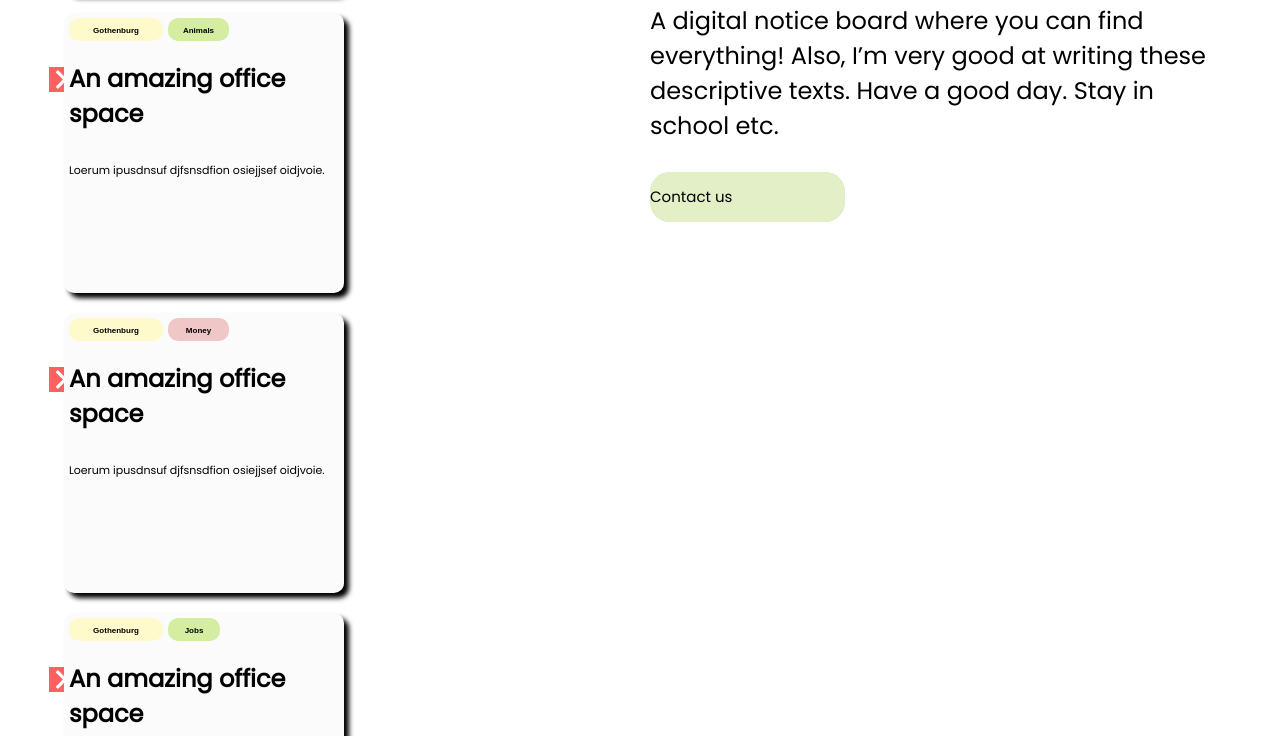
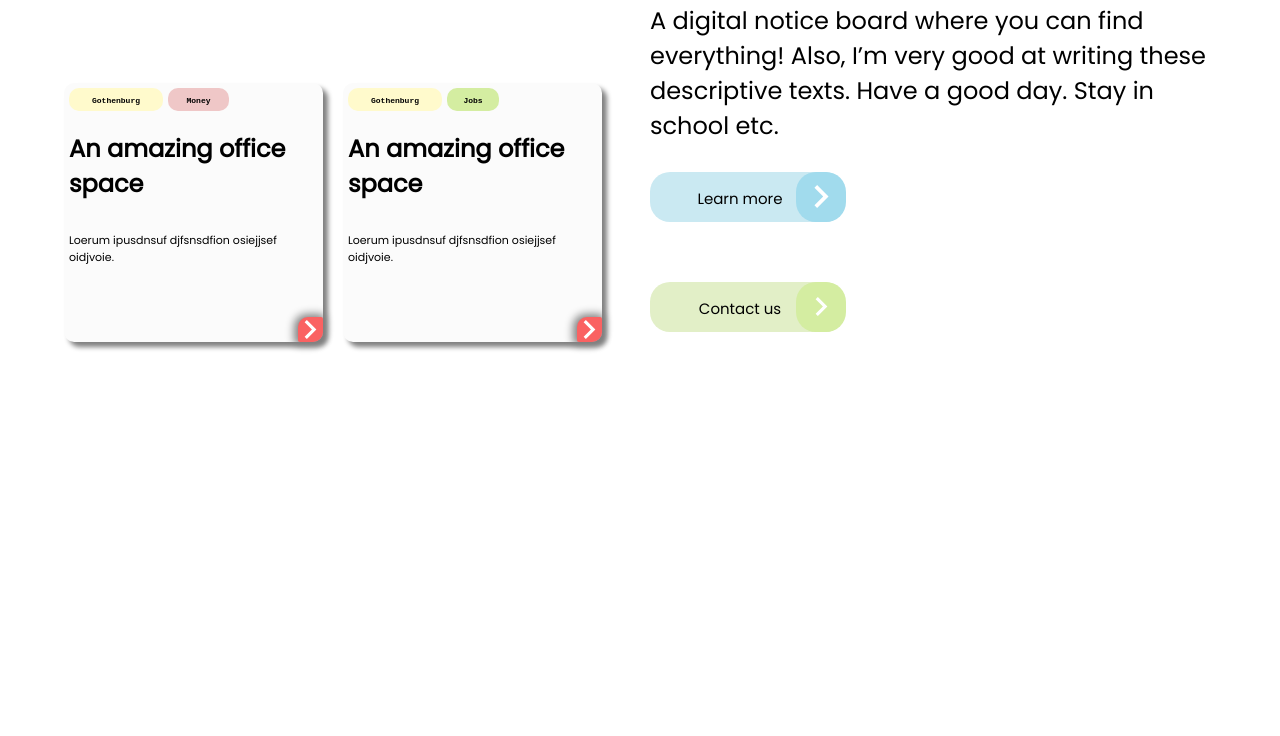
Before and after one commit to lucasackerberg/noticify, a plain HTML site: page index.html in a window 1280 px wide. Shown: the part 430-1166 px from the top of the page. After the commit the page ends 903 px from the top, so only its background shows below. Drawn offline with Linux system fonts and the light colour scheme.

Commit message:
Addition
Added hover effects and two buttons

```diff
--- a/index.html
+++ b/index.html
@@ -90,9 +90,15 @@
                 <p>A digital notice board where you can find everything! Also, I’m very good at writing these descriptive texts. Have a good day. Stay in school etc.</p>
                 <div class="buttons">
                     <div class="buttonblue"><p>Learn more</p>
-                        <div class="arrow-button-right"></div>
+                        <div class="arrow-button-right">
+                            <img src="resources/images/arrow-black.svg" alt="">
+                        </div>
                     </div>
-                    <div class="buttonyellow"><p>Contact us</p></div>
+                    <div class="buttonyellow"><p>Contact us</p>
+                        <div class="arrow-button-rightyellow">
+                            <img src="resources/images/arrow-black.svg" alt="">
+                        </div>
+                    </div>
                 </div>
             </div>
         </div>
--- a/style.css
+++ b/style.css
@@ -41,7 +41,7 @@ header h1 {
      color: #FA6262 ;
      font-size: 36px;
      font-weight: 800;
-     margin-left: 10px;
+     margin-left: 50px;
 
 }
 
@@ -56,6 +56,11 @@ nav h2 a {
     font-family: 'Poppins', sans-serif;
     font-size: 20px;
     padding-right: 10px;
+    text-decoration: none;
+}
+
+nav h2 a:hover {
+    color: var(--red);
 }
 
 main {
@@ -83,7 +88,7 @@ main {
 
 .container .right {
     display: flex;
-    flex-flow: column wrap;
+    flex-direction: column;
     gap: 5px;
     height: 90vh;
     width: 45vw;
@@ -94,20 +99,22 @@ main {
     font-weight: 800;
 }
 
+.container .right h1:hover{
+    transform: scale(1.2);
+    transition-duration: 0.2s;
+}
+
 .container .right p {
     font-size: 24px;
     font-weight: 400;
 }
 
 .container .left .card {
-    box-shadow: 5px 5px 5px var(--font-color);
+    box-shadow: 5px 5px 5px grey;
     background-color: #FBFBFB;
-    height: 35vh;
-    width: 35vh;
+    height: 259px;
+    width: 259px;
     border-radius: 10px;
-}
-
-.card {
     display: flex;
     flex-flow: column wrap;
     padding: 5px;
@@ -168,10 +175,12 @@ main {
 .tagbox p {
     font-size: 8px;
     font-weight: 800;
-    font-family:sans-serif;
+    font-family:monospace;
 }
 
 .buttons {
+    width: 250px;
+    height: 200px;
     display: flex;
     flex-flow: row wrap;
     gap: 20px;
@@ -184,8 +193,8 @@ main {
     border-radius: 20px;
     align-items: center;
     text-align: center;
-    position: absolute;
-    display: flex;
+    flex-direction: row;
+    position: relative;
 }
 
 .buttonyellow {
@@ -193,18 +202,19 @@ main {
     height: 50px;
     background-color:var(--green);
     border-radius: 20px;
-    align-items: center;
     text-align: center;
-    position: absolute;
-    display: flex;
+    flex-direction: row;
+    position: relative;
 }
 
 .right .buttons .buttonblue p {
     font-size: 15px;
+    padding-right: 15px;
 }
 
 .right .buttons .buttonyellow p {
     font-size: 15px;
+    padding-right: 15px;
 }
 
 .buttonarrow {
@@ -212,27 +222,53 @@ main {
     width: 25px;
     height: 25px;
     background-color: var(--red);
-    border-radius: 0px 0px 10px 0px;
+    border-radius: 10px 2px 10px 2px;
     align-items: center;
     justify-content: center;
-    position: relative;
-    top: 177px;
-    left: -20px;
+    position: absolute;
+    top: 234px;
+    left: 234px;
+    box-shadow: -1px 0px 9px 3px grey;
 }
 
 .buttonarrow:hover {
-    background-color: var(--green-solid);
+    background-color: rgb(0, 0, 0);
 }
 
 .arrow-button-right {
     display: flex;
-    width: 25px;
-    height: 25px;
-    background-color: var(--red);
-    border-radius: 0px 0px 10px 0px;
+    width: 50px;
+    height: 50px;
+    background-color: var(--blue-solid);
+    border-radius:20px;
     align-items: center;
     justify-content: center;
-    position: relative;
-    top: 1px;
-    left: 1px;
+    position: absolute;
+    top: 0px;
+    left: 146px;
 }
+
+.arrow-button-rightyellow {
+    display: flex;
+    width: 50px;
+    height: 50px;
+    background-color: var(--green-solid);
+    border-radius:20px;
+    align-items: center;
+    justify-content: center;
+    position: absolute;
+    top: 0px;
+    left: 146px;
+}
+
+.arrow-button-right img {
+    transform: scale(1.2);
+}
+
+.arrow-button-rightyellow:hover {
+    background-color: rgb(66, 120, 66);
+}
+
+.arrow-button-right:hover {
+    background-color: rgb(24, 110, 147);
+}
```
